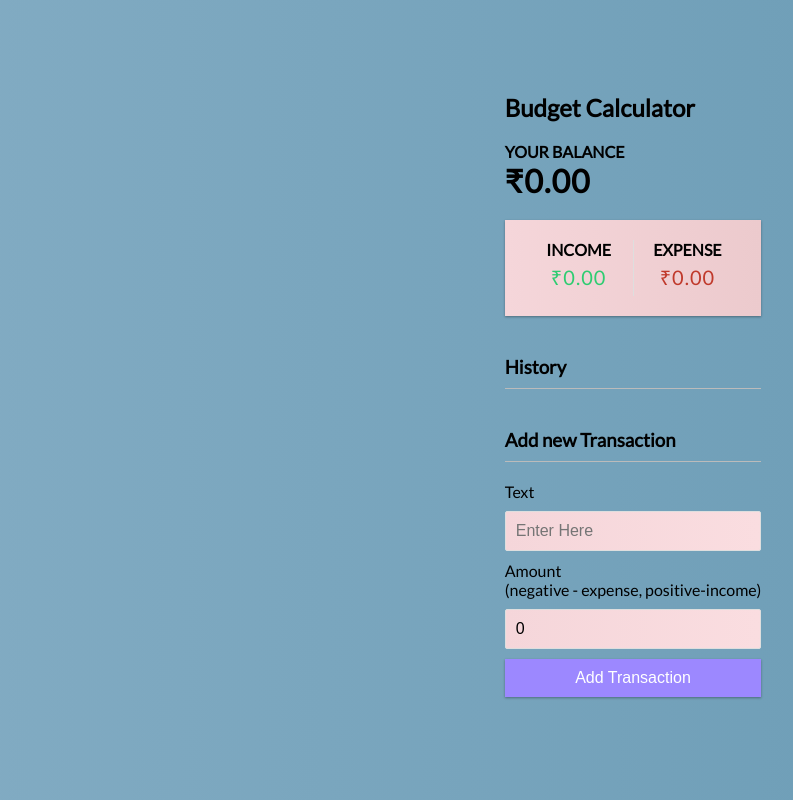
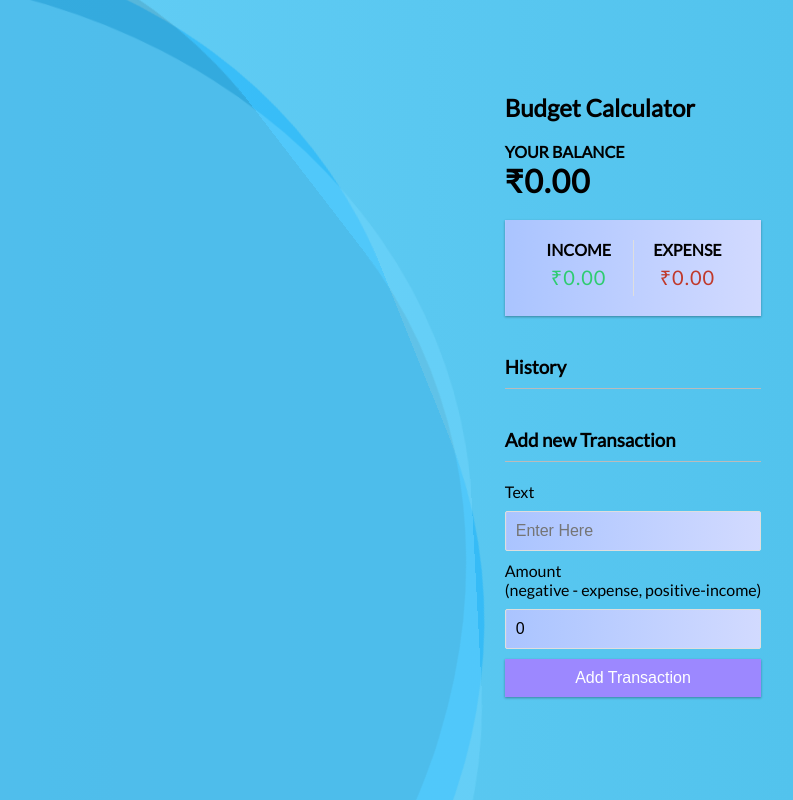
Before and after one commit to Abhishek-Sumn/budget_calculator, a React (Create React App) app: page / in a window 1280 px wide. Shown: the whole page, without its empty margins (7-800 px from the left). Built offline with nearby package versions, Linux system fonts and the light colour scheme.

Commit message:
themebg changed

```diff
--- a/src/App.css
+++ b/src/App.css
@@ -3,17 +3,16 @@
 :root {
   --box-shadow: 0 1px 3px rgba(0, 0, 0, 0.12), 0 1px 2px rgba(0, 0, 0, 0.24);
 
+
+
   --gradient: linear-gradient(90deg,
-      #b3cde0,
-      #6497b1 );
+      #77daff,
+      #25a7d7);
 
   --gradient2: linear-gradient(90deg,
-      #f5d6da,
-      #eccacd);
+      #AAC4FF,
+      #D2DAFF);
 
-  --gradient3: linear-gradient(90deg,
-      #f5d6da,
-      #fadde0);
 
 
 }
@@ -23,7 +22,7 @@
 }
 
 body {
-  background-color: #f7f7f7;
+  background-color: #3a8ad5;
   display: flex;
   flex-direction: column;
   align-items: center;
@@ -34,7 +33,12 @@ body {
 
   background-size: 300%;
   background-image: var(--gradient);
-  animation: bg-animation 15s infinite;
+  animation: bg-animation 8s infinite;
+
+  overflow-x: hidden;
+  overflow-y: hidden;
+
+
 }
 
 @keyframes bg-animation {
@@ -137,7 +141,7 @@ input[type='number'] {
 
 .btn:focus,
 .delete-btn:focus {
-  outline: 0;
+  outline: 1;
 }
 
 .list {
@@ -192,7 +196,7 @@ input[type='number'] {
 
 
 .inputt {
-  background-image: var(--gradient3);
+  background-image: var(--gradient2);
   animation: bg-animation 5s infinite;
 }
 
@@ -201,3 +205,172 @@ input[type='number'] {
     width: 300px;
   }
 }
+
+
+/* wave */
+.box {
+  position: fixed;
+  top: 0;
+  transform: rotate(80deg);
+  left: 0;
+}
+
+.wave {
+  position: fixed;
+  top: 0;
+  left: 0;
+  opacity: .4;
+  position: absolute;
+  top: 3%;
+  left: 10%;
+  background: #0af;
+  width: 1500px;
+  height: 1300px;
+  margin-left: -150px;
+  margin-top: -250px;
+  transform-origin: 50% 48%;
+  border-radius: 43%;
+  animation: drift 7000ms infinite linear;
+}
+
+.wave.-three {
+  animation: drift 7500ms infinite linear;
+  position: fixed;
+  background-color: #77daff;
+}
+
+.wave.-two {
+  animation: drift 3000ms infinite linear;
+  opacity: .1;
+  background: black;
+  position: fixed;
+}
+
+.box:after {
+  content: '';
+  display: block;
+  left: 0;
+  top: 0;
+  width: 100%;
+  height: 100%;
+  z-index: 11;
+  transform: translate3d(0, 0, 0);
+}
+
+@keyframes drift {
+  from {
+    transform: rotate(0deg);
+  }
+
+  from {
+    transform: rotate(360deg);
+  }
+}
+
+/*LOADING SPACE*/
+
+.contain {
+  animation-delay: 4s;
+  z-index: 1000;
+  position: fixed;
+  top: 0;
+  left: 0;
+  bottom: 0;
+  right: 0;
+  display: -webkit-box;
+  display: -ms-flexbox;
+  display: flex;
+  -ms-flex-flow: row nowrap;
+  flex-flow: row nowrap;
+  -webkit-box-pack: center;
+  -ms-flex-pack: center;
+  justify-content: center;
+  -webkit-box-align: center;
+  -ms-flex-align: center;
+  align-items: center;
+
+  background: #25a7d7;
+  background: -webkit-linear-gradient(#25a7d7, #2962FF);
+  background: linear-gradient(#25a7d7, #25a7d7);
+}
+
+.icon {
+  width: 100px;
+  height: 100px;
+  margin: 0 5px;
+}
+
+/*Animation*/
+.icon:nth-child(2) img {
+  -webkit-animation-delay: 0.2s;
+  animation-delay: 0.2s
+}
+
+.icon:nth-child(3) img {
+  -webkit-animation-delay: 0.3s;
+  animation-delay: 0.3s
+}
+
+.icon:nth-child(4) img {
+  -webkit-animation-delay: 0.4s;
+  animation-delay: 0.4s
+}
+
+.icon img {
+  -webkit-animation: anim 2s ease infinite;
+  animation: anim 2s ease infinite;
+  -webkit-transform: scale(0, 0) rotateZ(180deg);
+  transform: scale(0, 0) rotateZ(180deg);
+}
+
+@-webkit-keyframes anim {
+  0% {
+    -webkit-transform: scale(0, 0) rotateZ(-90deg);
+    transform: scale(0, 0) rotateZ(-90deg);
+    opacity: 0
+  }
+
+  30% {
+    -webkit-transform: scale(1, 1) rotateZ(0deg);
+    transform: scale(1, 1) rotateZ(0deg);
+    opacity: 1
+  }
+
+  50% {
+    -webkit-transform: scale(1, 1) rotateZ(0deg);
+    transform: scale(1, 1) rotateZ(0deg);
+    opacity: 1
+  }
+
+  80% {
+    -webkit-transform: scale(0, 0) rotateZ(90deg);
+    transform: scale(0, 0) rotateZ(90deg);
+    opacity: 0
+  }
+}
+
+@keyframes anim {
+  0% {
+    -webkit-transform: scale(0, 0) rotateZ(-90deg);
+    transform: scale(0, 0) rotateZ(-90deg);
+    opacity: 0
+  }
+
+  30% {
+    -webkit-transform: scale(1, 1) rotateZ(0deg);
+    transform: scale(1, 1) rotateZ(0deg);
+    opacity: 1
+  }
+
+  50% {
+    -webkit-transform: scale(1, 1) rotateZ(0deg);
+    transform: scale(1, 1) rotateZ(0deg);
+    opacity: 1
+  }
+
+  80% {
+    -webkit-transform: scale(0, 0) rotateZ(90deg);
+    transform: scale(0, 0) rotateZ(90deg);
+    opacity: 0
+  }
+}
--- a/src/App.js
+++ b/src/App.js
@@ -10,10 +10,14 @@ import './App.css';
 function App() {
   return (
     <GlobalProvider className="App">
-
+      <div class='box'>
+        <div class='wave -one'></div>
+        <div class='wave -two'></div>
+        <div class='wave -three'></div>
+      </div>
       <Header />
 
-      <div className="conatiner">
+      <div className="conatiner ">
         <Balance />
 
         <IncomeExpenses />
```
